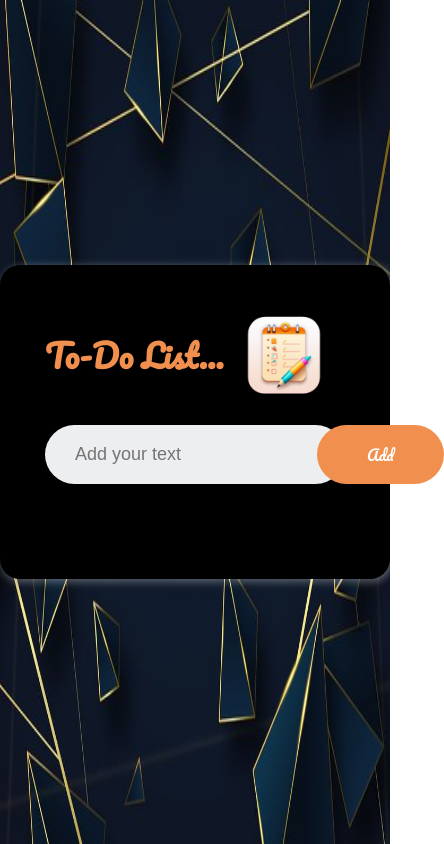
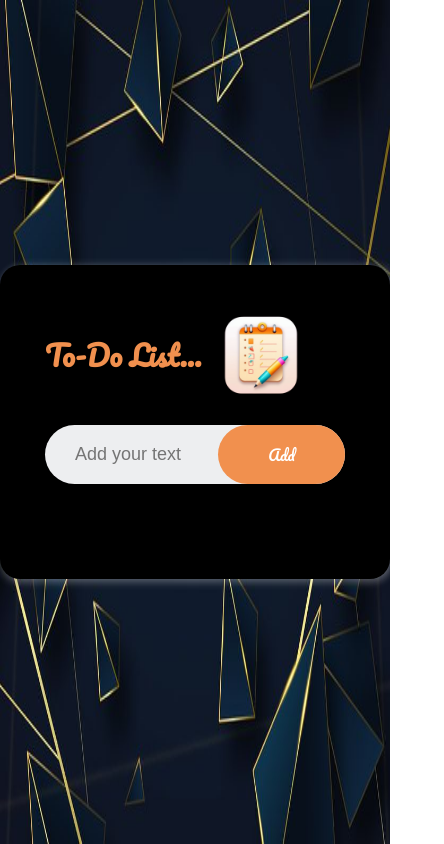
Before and after one commit to Hina-husain/To-Do-List, a plain HTML site: page index.html in a window 390 px wide. Shown: the whole page, 444 px wide, since content can reach past the window. Drawn offline with Linux system fonts and the light colour scheme; a web font is replaced by a local one.

Commit message:
Update style.css

```diff
--- a/Assets/css/style.css
+++ b/Assets/css/style.css
@@ -127,3 +127,21 @@ h1{
     }
 
 }
+
+@media screen and (max-width: 400px) {
+    h1 {
+        font-size: 28px;
+    }
+    .container .todo_app .row button {
+    font-family: "Pacifico", cursive;
+    font-size: 15px;
+    border: none;
+    outline: one;
+    padding: 16px 50px;
+    background-color: #f1904e;
+    color: white;
+    cursor: pointer;
+    border-radius: 40px;
+    margin-left: -100px;
+}
+}
```
